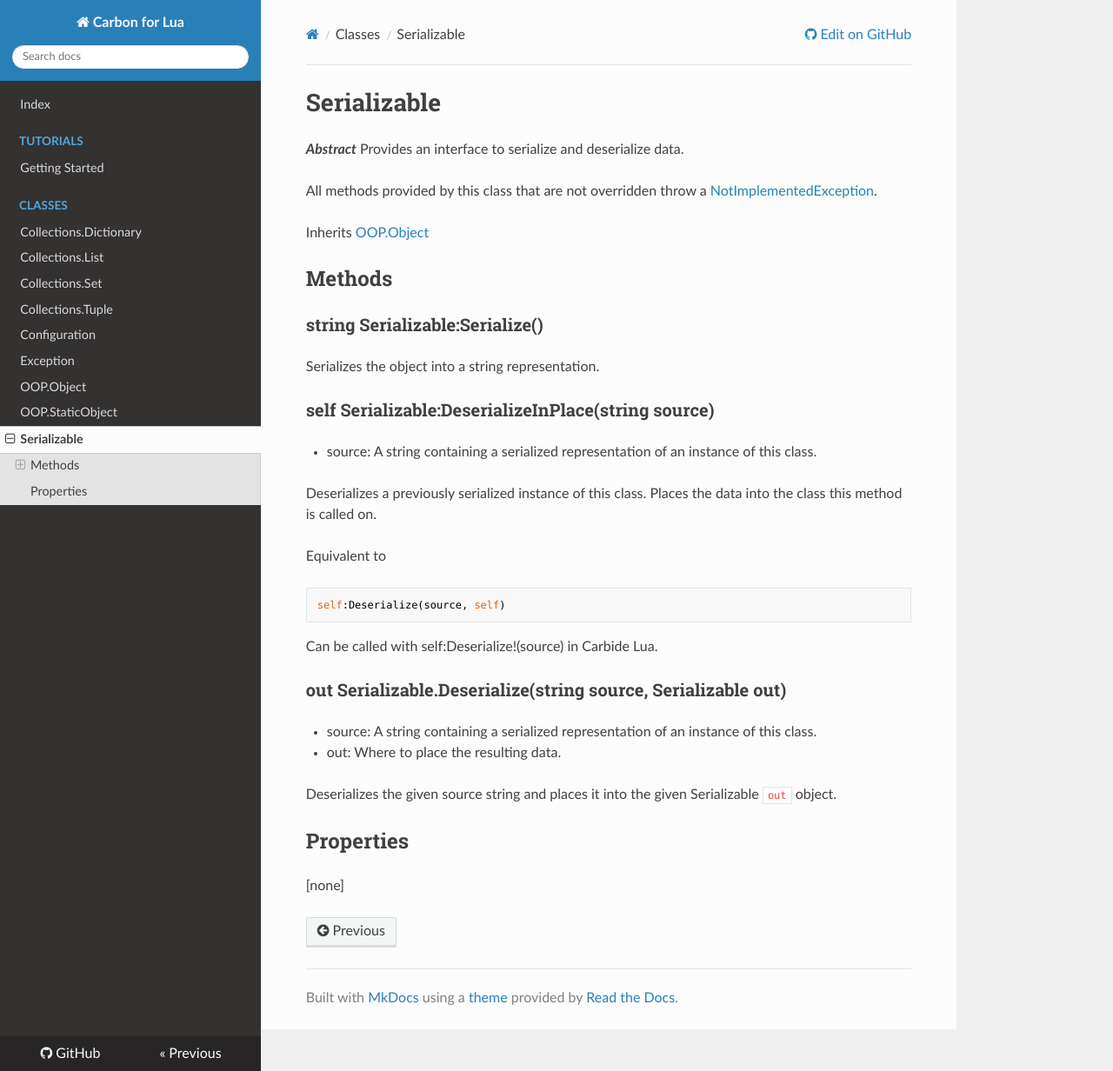
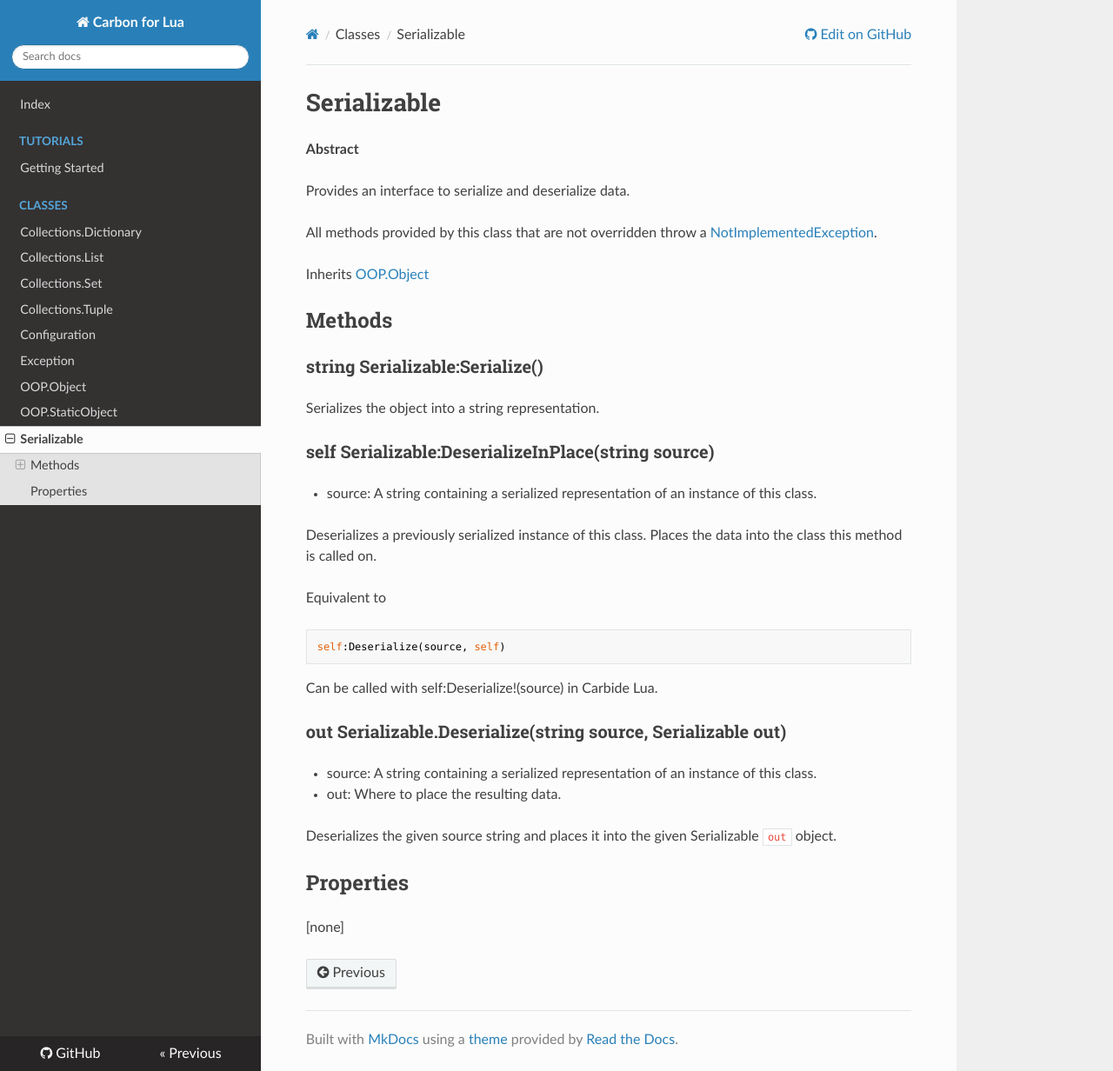
Before and after one commit to lua-carbon/carbon, an MkDocs documentation site: the page built from docs/Classes/Serializable.md, in a window 1280 px wide and 1232 px high. Shown: the whole window at 87% size. Built offline with MkDocs 1.6.1, drawn with Linux system fonts in a browser that asks for light colours; nearby versions of some CDN libraries; old or Windows-style settings are respelled for this version of MkDocs.

```diff
--- a/docs/Classes/Serializable.md
+++ b/docs/Classes/Serializable.md
@@ -1,5 +1,6 @@
 # Serializable
-***Abstract***
+**Abstract**
+
 Provides an interface to serialize and deserialize data.
 
 All methods provided by this class that are not overridden throw a [NotImplementedException](Classes/NotImplementedException).
```
Also changed, not shown: 1 other file.
